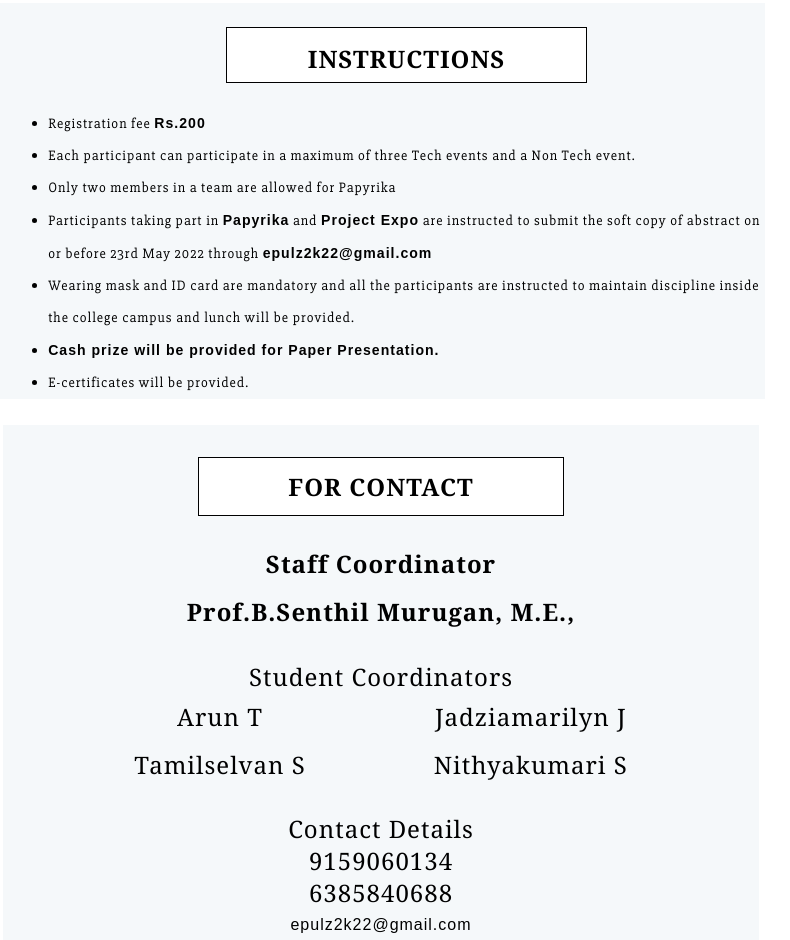
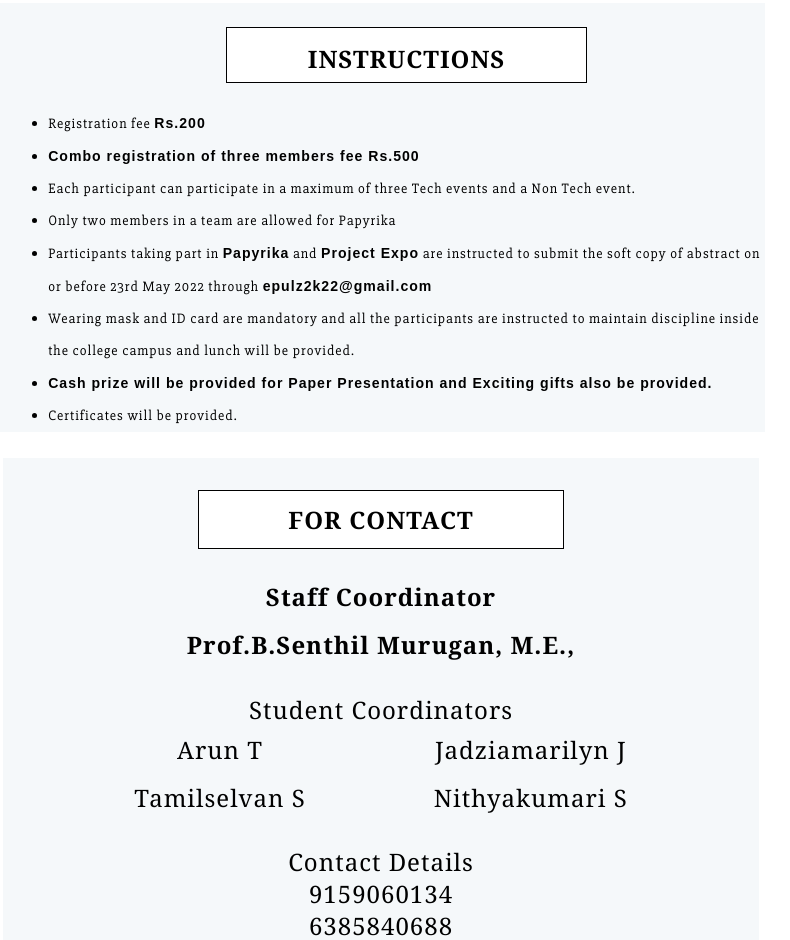
Before and after one commit to Epulz-2k22/ECE, a plain HTML site: page index.html in a window 1280 px wide. Shown: the part 3264-4204 px from the top of the page, without its empty margins (259-1049 px from the left). Drawn offline with nearby package versions, Linux system fonts and the light colour scheme; a web font is replaced by a local one.

Commit message:
Update index.html

```diff
--- a/index.html
+++ b/index.html
@@ -239,6 +239,13 @@
                     <spam>Rs.200</spam>
                 </p>
             </li>
+           <li>
+               <p>
+                   <spam>
+                       Combo registration of three members fee Rs.500
+                   </spam>
+               </p>
+               </li>
             <li>
                 <p>
                     Each participant can participate in a maximum of three Tech events and a Non Tech event.
@@ -265,12 +272,12 @@
             </li>
             <li>
                 <p>
-                    <spam> Cash prize will be provided for Paper Presentation.</spam>
+                    <spam> Cash prize will be provided for Paper Presentation and Exciting gifts also be provided.</spam>
                 </p>
             </li>
             <li>
                 <p>
-                    E-certificates will be provided.
+                    Certificates will be provided.
                 </p>
             </li>
 
```
